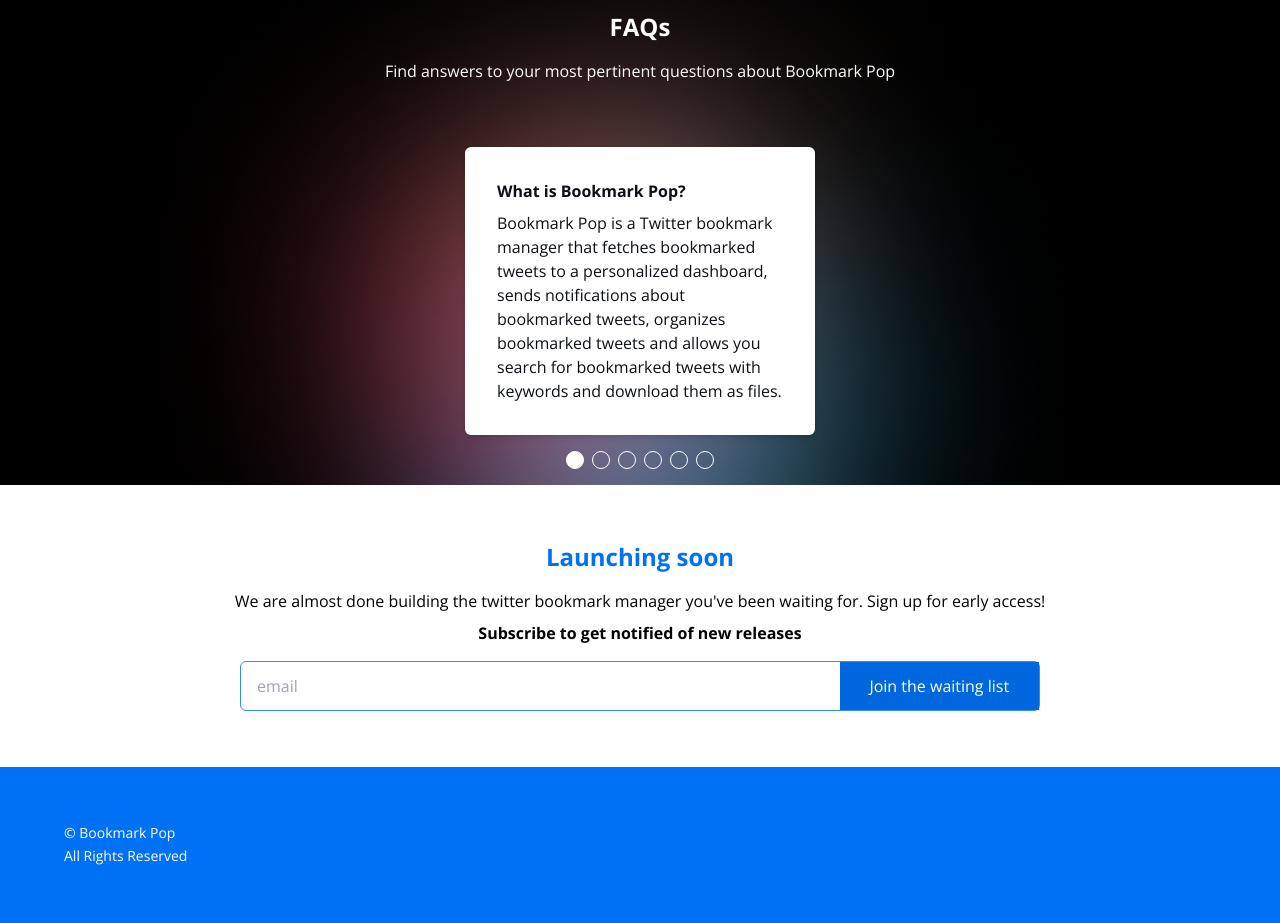
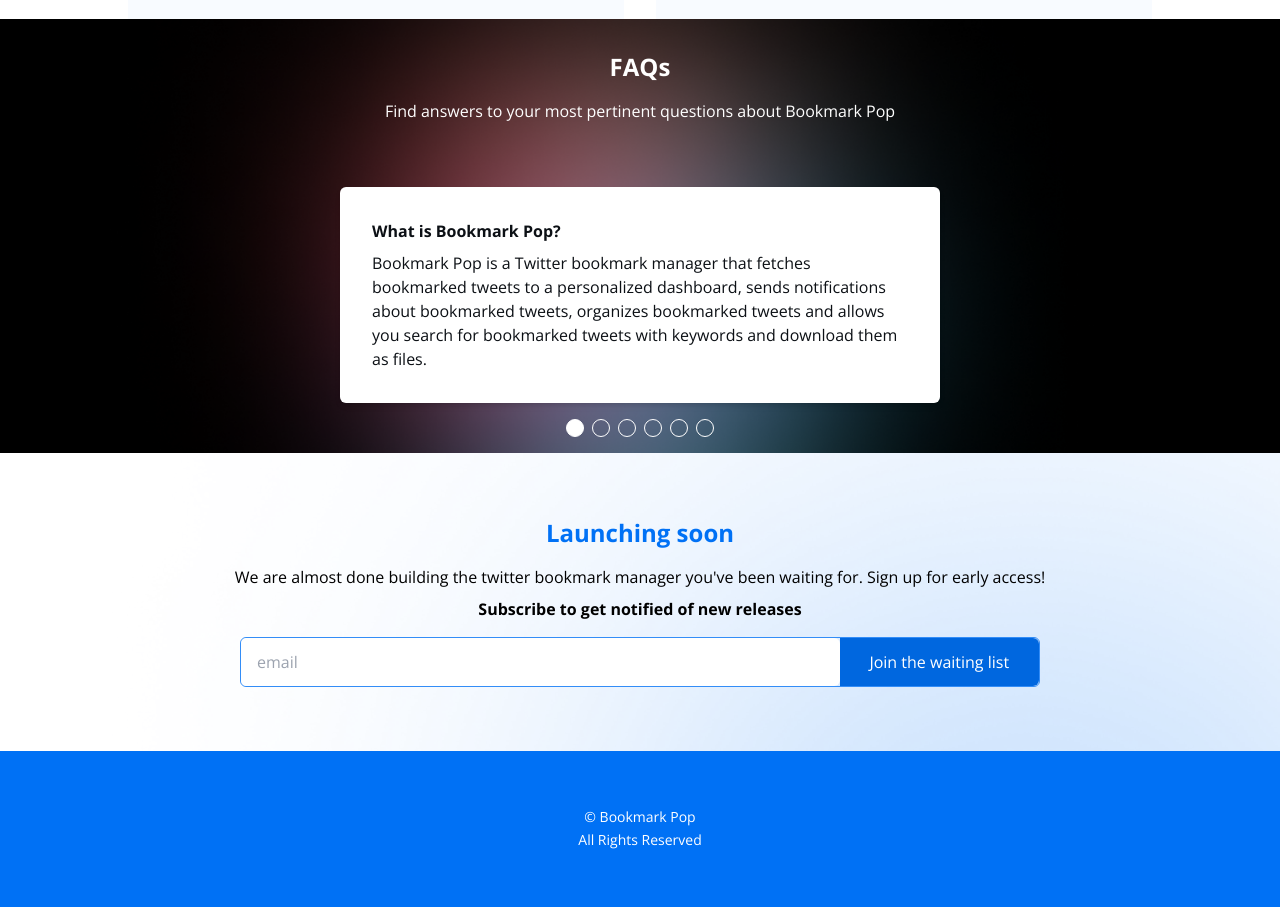
Before and after one commit to Nifilat/bookmark_pop, a Next.js app: page / in a window 1280 px wide. Shown: the part 1800-2723 px from the top of the page. Built offline with nearby package versions, Linux system fonts and the light colour scheme.

Commit message:
add background on launch screen

```diff
--- a/src/components/FAQ/MainFAQ.tsx
+++ b/src/components/FAQ/MainFAQ.tsx
@@ -15,17 +15,17 @@
   let direction = count > prev! ? ' increasing' : 'decreasing';
 
   return (
-    <div className="text-white py-4 max-h-[500px] overflow-hidden mx-auto flex items-center justify-center flex-col">
+    <div className="text-white py-4 max-h-[700px] overflow-hidden mx-auto flex items-center justify-center flex-col">
       <AnimatePresence>
         <motion.div
           key={count}
           initial={{ x: direction === 'increasing' ? 100 : -100 }}
           animate={{ x: 0 }}
-          transition={{ duration: 0.3 }}
+          transition={{ duration: 1 }}
           // exit={{ x: direction === 'increasing' ? -100 : 100 }}
-          exit={{ x: -1000 }}
+          // exit={{ x: -1000 }}
         >
-          <div className="bg-white rounded-md shadow-md max-w-[350px] max-h-[300px] p-8 mb-4">
+          <div className="bg-white rounded-md shadow-md max-w-[600px] phone:max-w-[300px] phone:h-auto max-h-[500px] p-8 mb-4">
             <h2 className="text-black font-bold mb-2">
               {faqData[count].question}
             </h2>
--- a/src/components/Footer/Footer.tsx
+++ b/src/components/Footer/Footer.tsx
@@ -32,9 +32,11 @@
             ))}
           </nav>
         </div> */}
-        <div className="phone:text-center">
-          <small className="block text-sm">&copy; Bookmark Pop</small>
-          <small className="text-sm">All Rights Reserved</small>
+        <div className="text-center mx-auto">
+          <div>
+            <small className="block text-sm">&copy; Bookmark Pop</small>
+            <small className="text-sm">All Rights Reserved</small>
+          </div>
         </div>
       </div>
     </div>
--- a/src/pages/index.tsx
+++ b/src/pages/index.tsx
@@ -14,7 +14,7 @@
 const Home = () => {
   return (
     <PageWrapper>
-      <div className="bg-hero-img bg-no-repeat bg-cover">
+      <div className="bg-hero-img bg-no-repeat bg-cover pb-10">
         <section className="py-4 flex items-center justify-between phone:flex-col max-w-[80%] mx-auto">
           <div className="max-w-lg phone:order-2">
             <h2 className="font-bold text-center sm:text-3xl text-2xl sm:text-left">
@@ -42,7 +42,6 @@
               alt="book icon representing bookmark pop"
               width={611}
               height={400}
-              // className="heroImg"
             />
           </div>
         </section>
@@ -111,7 +110,7 @@
         </div>
       </section>
 
-      <section className="faqBackground bg-cover bg-no-repeat bg-center overflow-hidden relative">
+      <section className="faqBackground bg-cover bg-no-repeat bg-right-bottom overflow-hidden relative">
         <div className="text-center py-8 phone:max-w-[80%] phone:mx-auto mb-4">
           <h2 className="font-bold sm:text-2xl text-lg text-white mb-4">
             FAQs
@@ -123,7 +122,7 @@
         <MainFAQ />
       </section>
 
-      <section className="callToAction py-14">
+      <section className="callToAction py-16">
         <div className="text-center max-w-[80%] mx-auto">
           <h2 className="font-bold text-center text-2xl text-primary mb-4">
             Launching soon
@@ -142,11 +141,13 @@
             <input
               type="email"
               placeholder="email"
-              className="sm:w-3/4 w-3/6 outline-none border-none focus-within:outline-none indent-4"
+              className="sm:w-3/4 w-3/6 rounded-md h-full outline-none border-none focus-within:outline-none indent-4"
             />
-            <button className="bg-mainBlue text-white px-4 w-3/6 sm:w-1/4 h-[100%]">
-              Join the waiting list
-            </button>
+            <div className="w-3/6 sm:w-1/4 h-full">
+              <button className="bg-mainBlue text-white px-4 w-full rounded-r-md h-[100%]">
+                Join the waiting list
+              </button>
+            </div>
           </div>
         </div>
       </section>
--- a/src/styles/globals.css
+++ b/src/styles/globals.css
@@ -107,3 +107,10 @@
   background-color: #000;
   background-image: url('../assets/faq-bg.png');
 }
+
+.callToAction {
+  background-image: url('../assets//launch-bg.png');
+  background-repeat: no-repeat;
+  background-position: center;
+  background-size: cover;
+}
--- a/tailwind.config.js
+++ b/tailwind.config.js
@@ -12,6 +12,7 @@
         'hero-gradient':
           'bg-[radial-gradient(ellipse_at_top_left,_var(--tw-gradient-stops))] from-pink-800 via-blue-500 to-neutral-400',
         'hero-img': "url('../assets/hero-bg.png')",
+        'launch-img': "url('../assets/launch-bg.png')",
       },
       background: {
         faq: "url('/faq-bg.png'), rgba(0, 0, 0)",
```
Also changed, not shown: src/assets/launch-bg.png (added).
